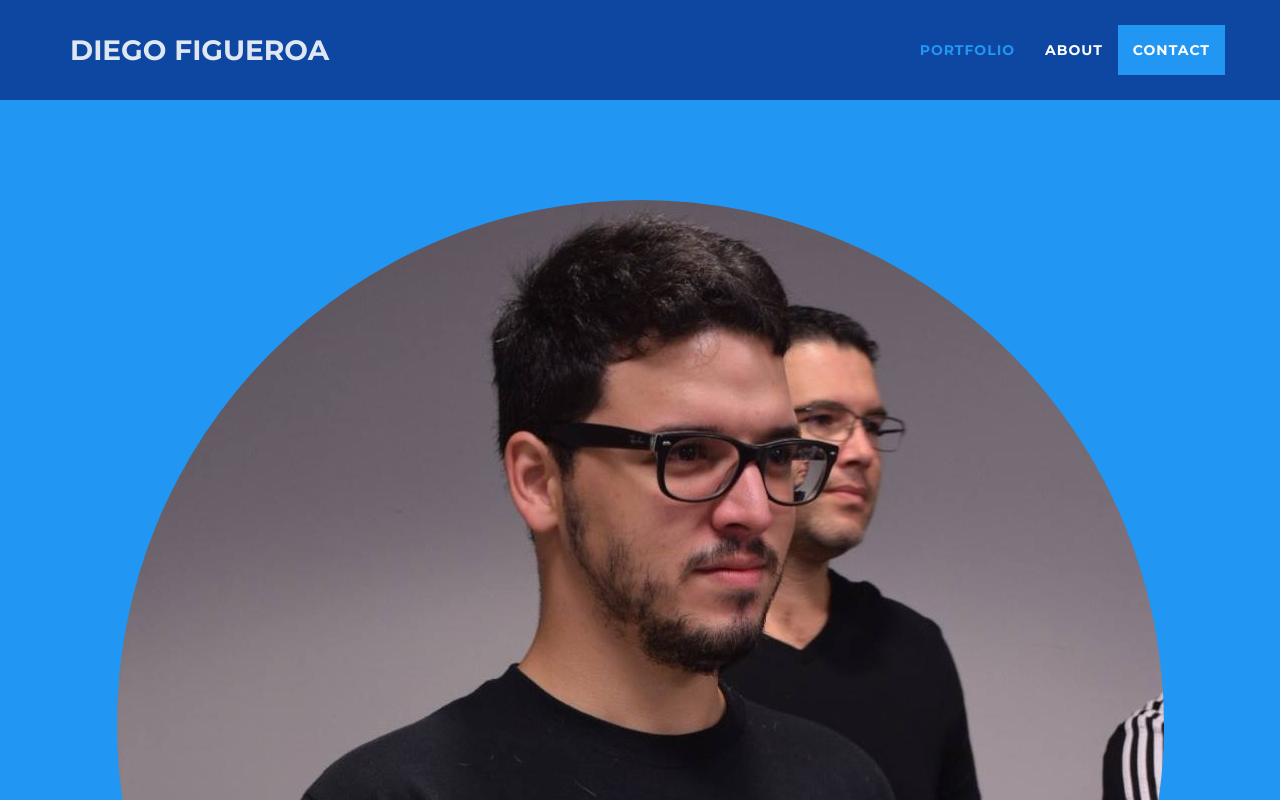
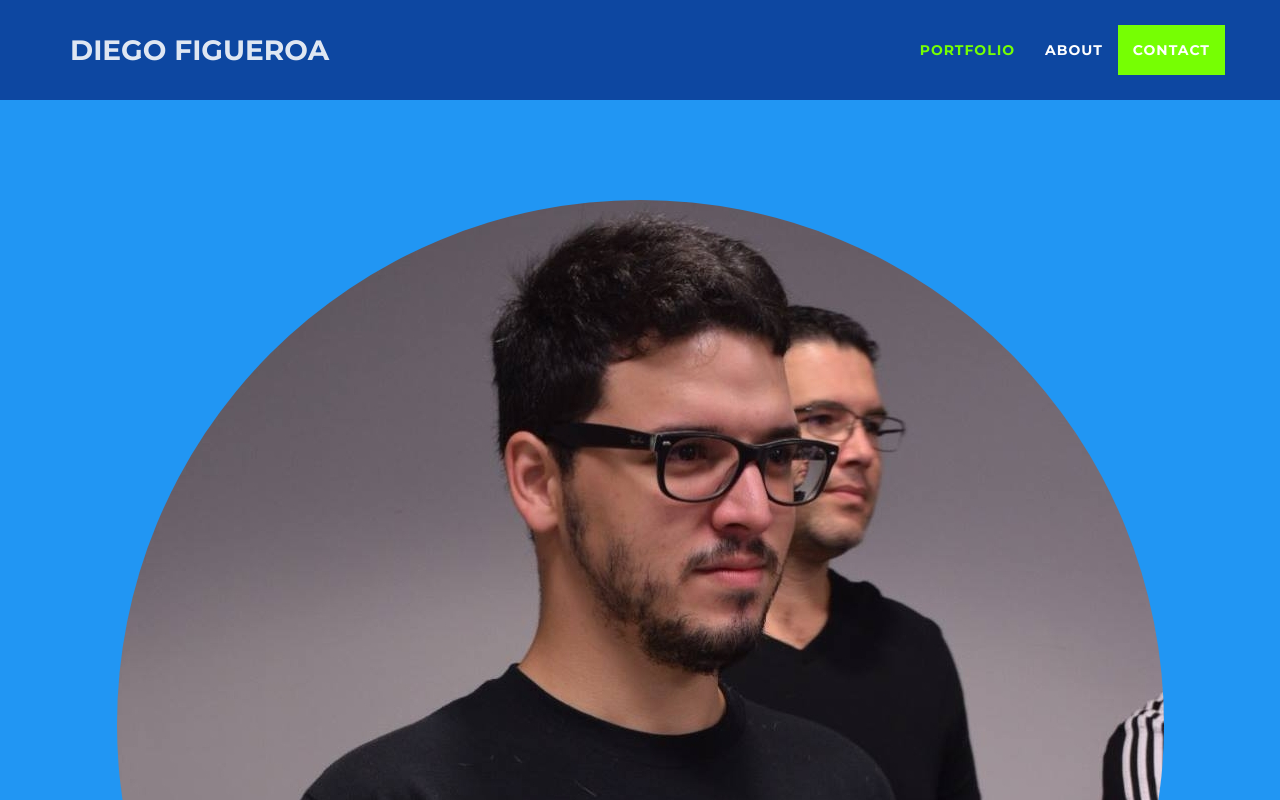
Before and after one commit to diegofigs/diegofigs.github.io, a website: page index.html in a window 1280 px wide. In both pictures the pointer is over the link "PORTFOLIO". Shown: the top 800 px of the page. Drawn offline with nearby package versions, Linux system fonts and the light colour scheme; files that its build step writes are made by us from their sources.

Commit message:
add accent color to buttons and hoverables

```diff
--- a/less/freelancer.less
+++ b/less/freelancer.less
@@ -144,7 +144,7 @@ header {
 			a {
 				color: white;
 				&:hover {
-					color: @theme-success;
+					color: @accent;
 					outline: none;
 				}
 				&:focus,
@@ -155,12 +155,12 @@ header {
 			&.active {
 				a {
 					color: white;
-					background: @theme-success;
+					background: @accent;
 					&:hover,
 					&:focus,
 					&:active {
 						color: white;
-						background: @theme-success;
+						background: @accent;
 					}
 				}
 			}
```
